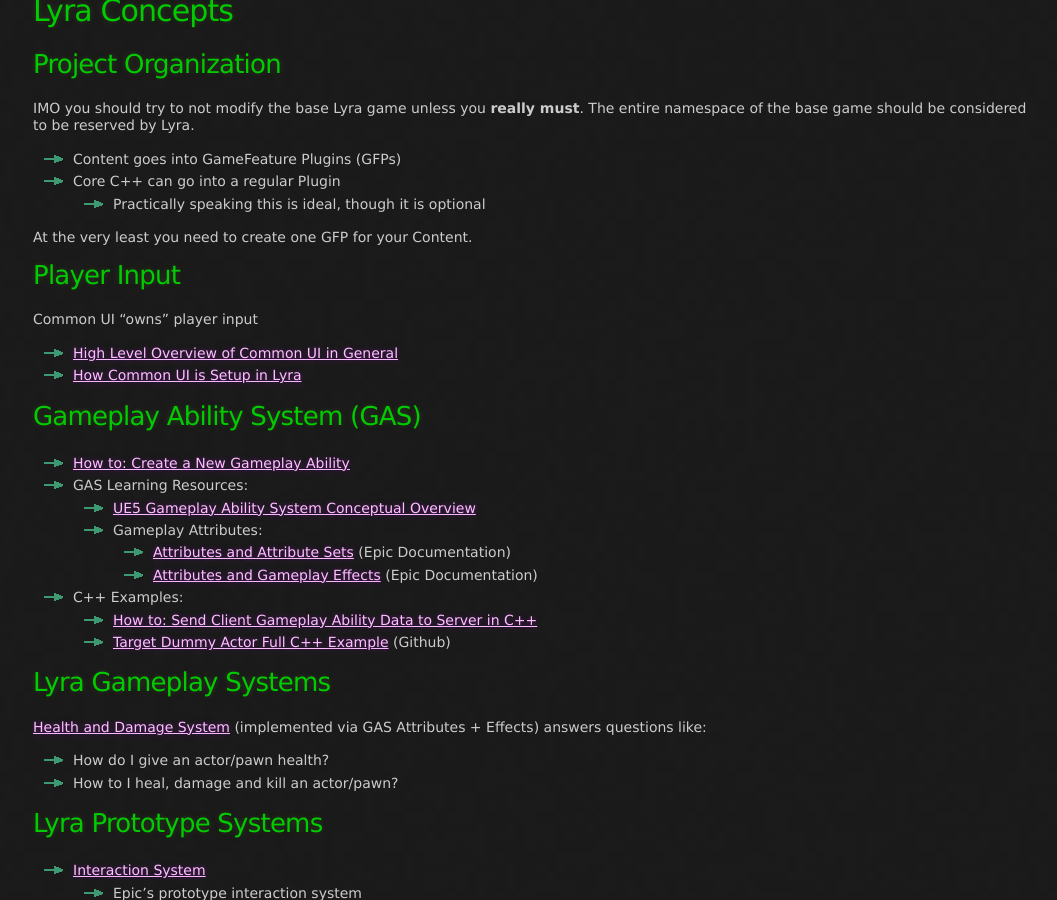
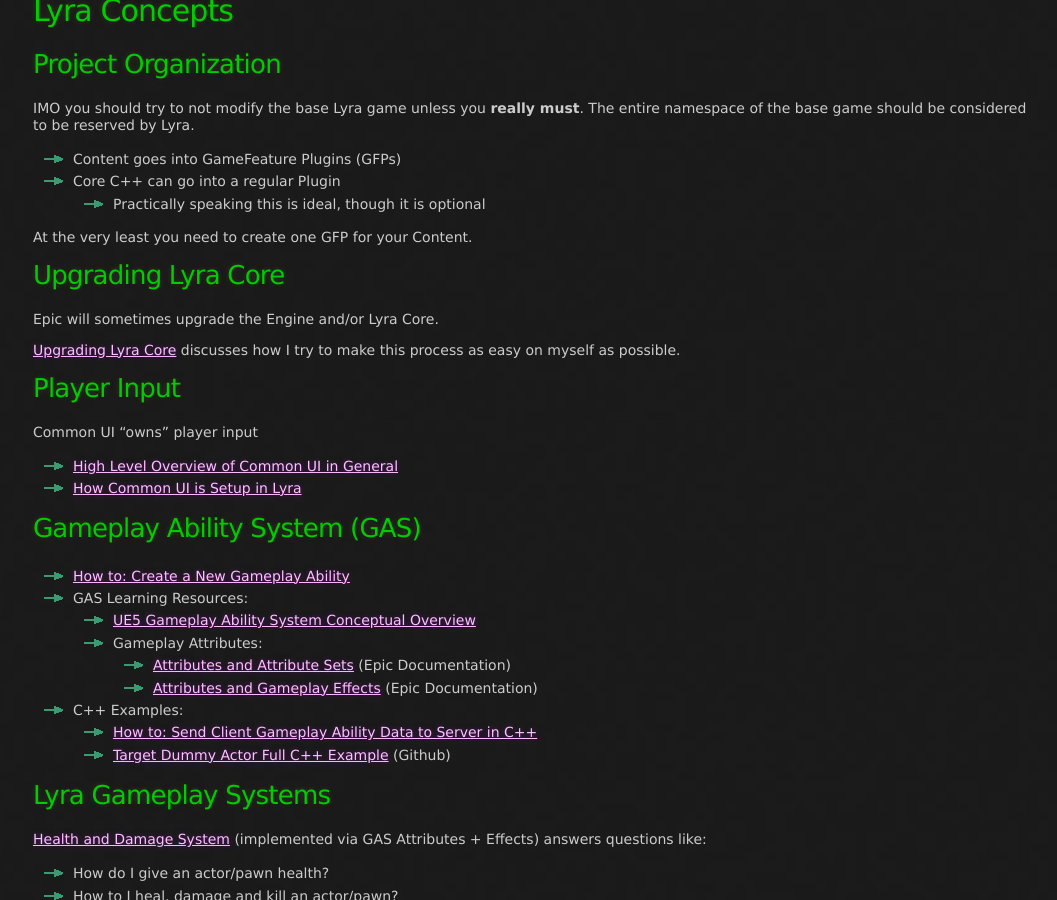
Before and after one commit to x157/x157.github.io, a Jekyll site: the page built from UE5/LyraStarterGame/index.md, in a window 1280 px wide and 900 px high, scrolled down 643 px. Shown: the whole window, without its empty margins (107-1164 px from the left). Built offline with Jekyll 4.4.1, drawn with Linux system fonts in a browser that asks for light colours.

Commit message:
Add link with upgrade info

```diff
--- a/UE5/LyraStarterGame/index.md
+++ b/UE5/LyraStarterGame/index.md
@@ -50,6 +50,13 @@
   - Practically speaking this is ideal, though it is optional
 
 At the very least you need to create one GFP for your Content.
+
+## Upgrading Lyra Core
+
+Epic will sometimes upgrade the Engine and/or Lyra Core.
+
+[Upgrading Lyra Core](./Upgrading-Lyra-Core/)
+discusses how I try to make this process as easy on myself as possible.
 
 
 ## Player Input
```
